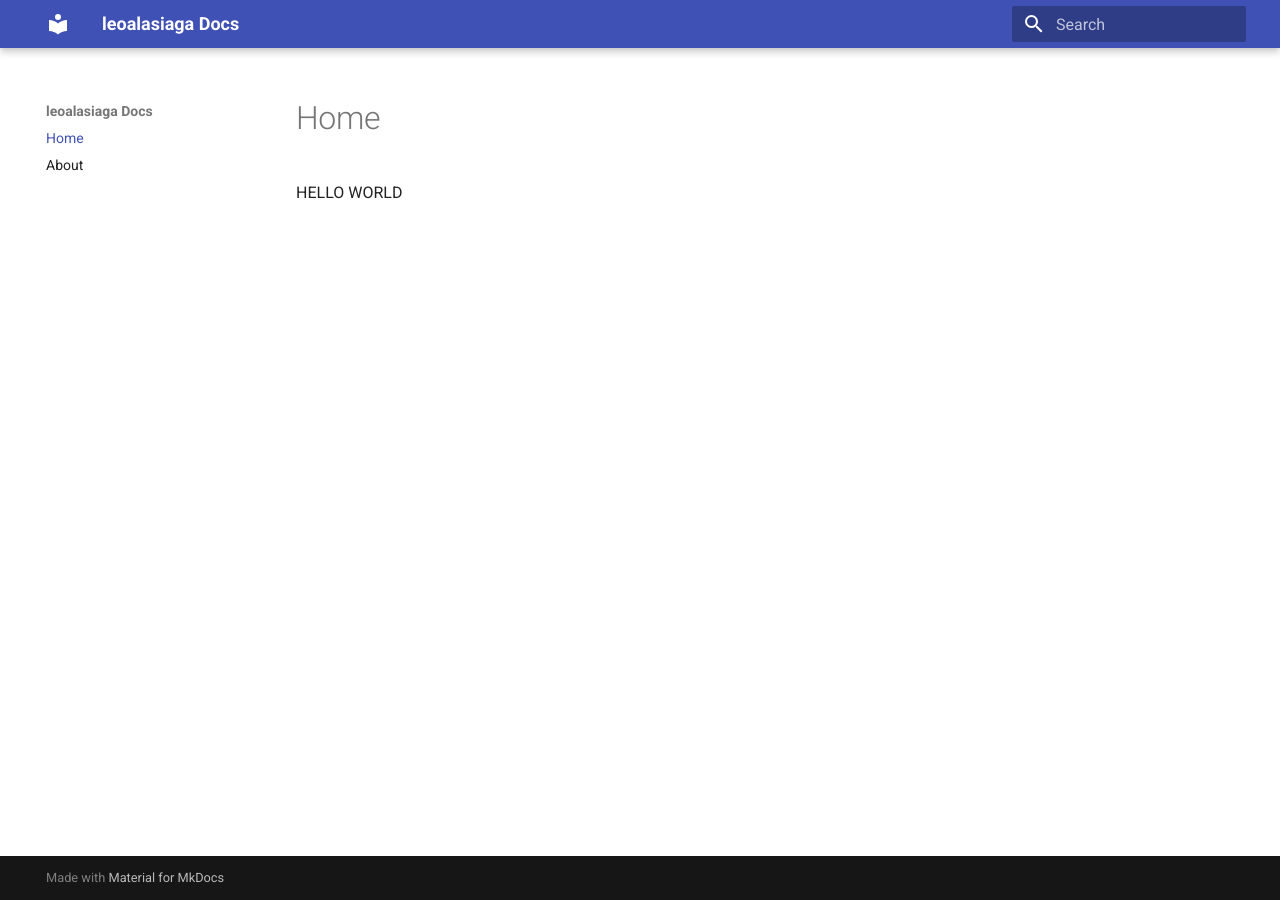
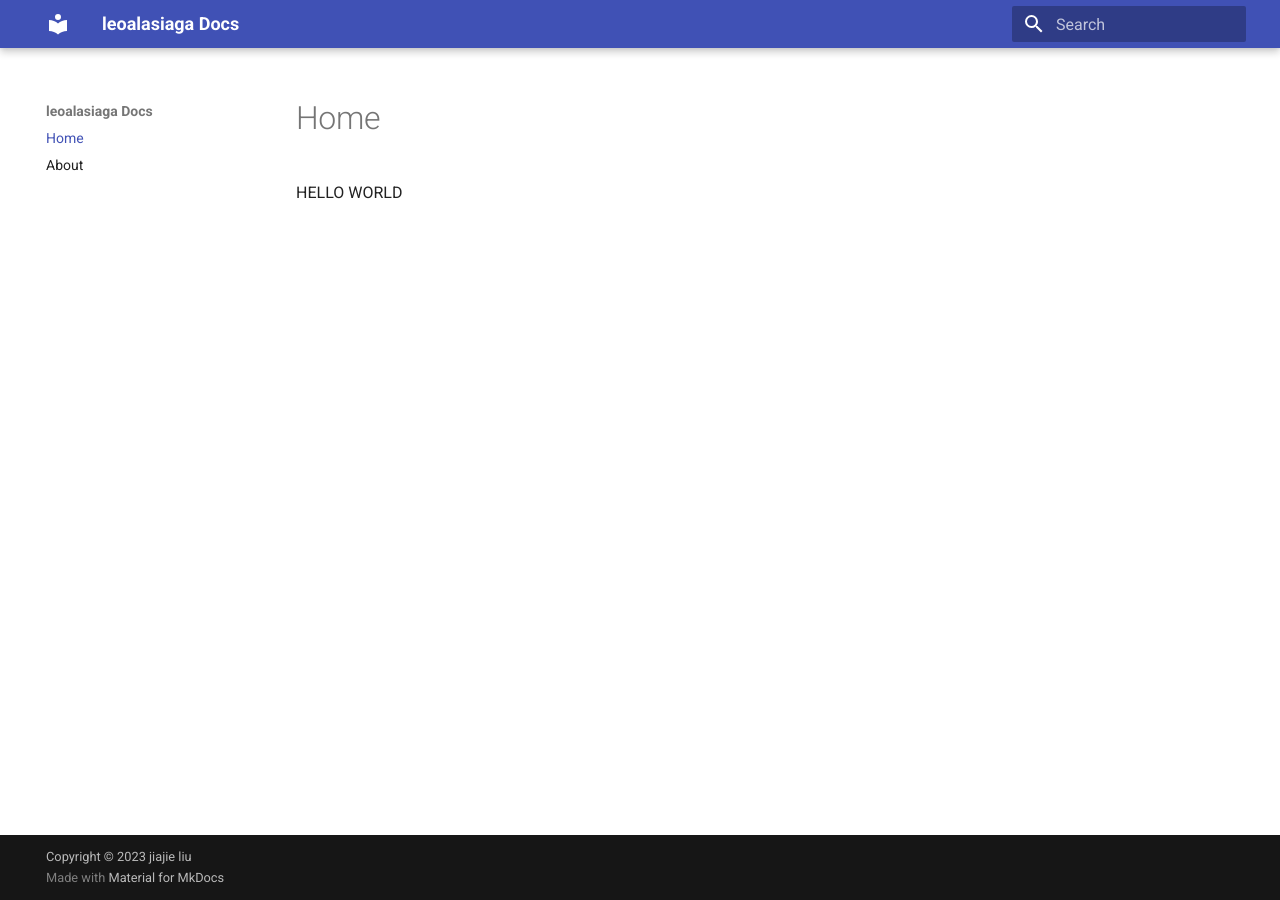
Before and after one commit to leoalasiga/leoalasiga.github.io, an MkDocs documentation site: the page built from docs/index.md, in a window 1280 px wide. Built offline with MkDocs 1.6.1 and Material for MkDocs 9.7.7, drawn with Linux system fonts in a browser that asks for light colours.

```diff
--- a/mkdocs.yml
+++ b/mkdocs.yml
@@ -1,5 +1,8 @@
 site_name: leoalasiaga Docs
 site_url: https://leoalasiaga.com/
+copyright: Copyright &copy; 2023 jiajie liu
+
+
 nav:
   - Home: index.md
   - About: about.md
```
